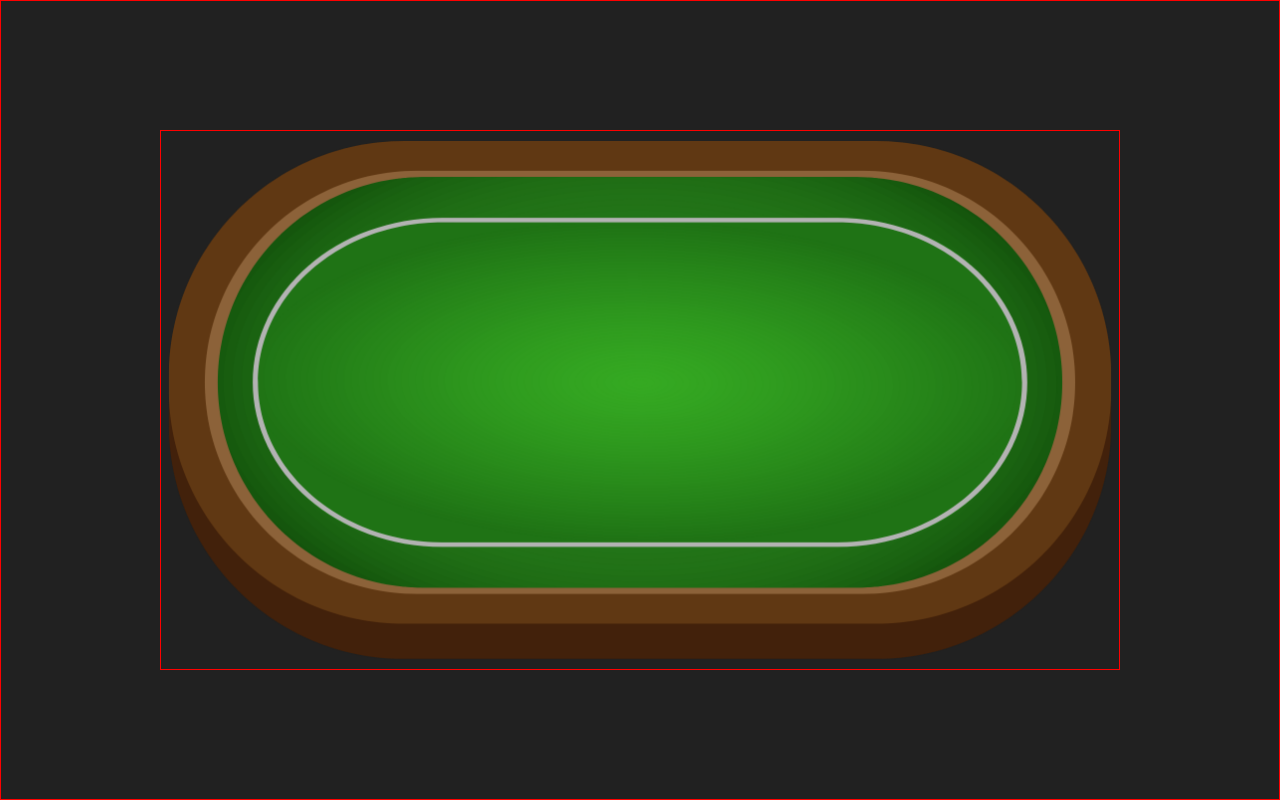
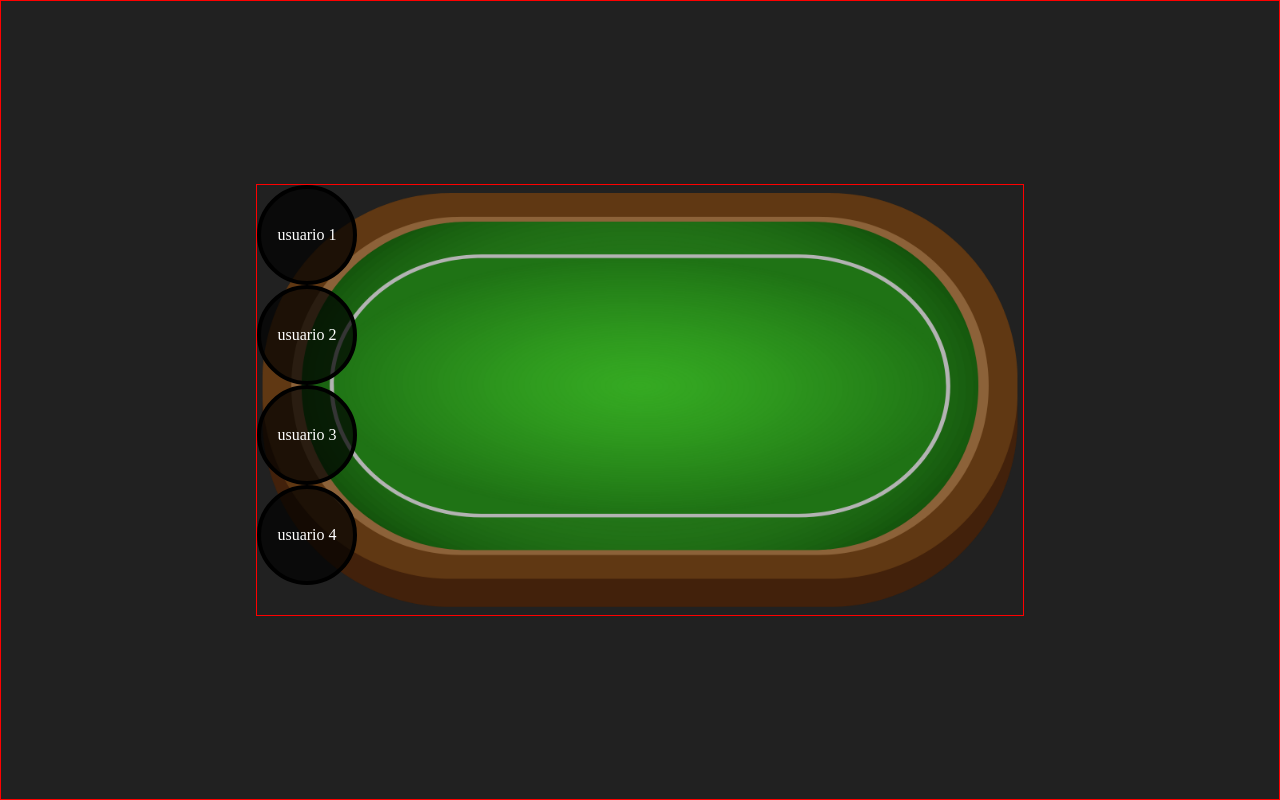
Before and after one commit to igor083/Texas_Holdem, a React (Vite) app: page / in a window 1280 px wide. Built offline with nearby package versions, Linux system fonts and the light colour scheme.

Commit message:
add players

```diff
--- a/src/App/index.tsx
+++ b/src/App/index.tsx
@@ -1,10 +1,34 @@
+import { useEffect, useState } from "react";
+import { Player, PlayerType } from "../components/Player";
 import styles from "./style.module.scss";
 
 
 export function App() {
+   const [players, setPlayers] = useState<PlayerType[]>([]);
+
+   useEffect(() => {
+      setPlayers([
+         {name: "usuario 1"},
+         {name: "usuario 2"},
+         {name: "usuario 3"},
+         {name: "usuario 4"}
+      ]);
+   }, []);
+
+
+   useEffect(() => {
+      if (players.length > 7) {
+         alert("O números maximo de players foi atingido");
+      }
+   }, [players]);
+
    return (
       <div className={styles.table}>
+         <img src={"/images/table.png"} />
 
+         {
+            players.map(player => <Player {...player} />)
+         }
       </div>
    )
 }
--- a/src/App/style.module.scss
+++ b/src/App/style.module.scss
@@ -1,12 +1,13 @@
 .table {
-  width: 960px;
-  height: 540px;
+  width: calc(960px / 1.25);
+  height: calc(540px / 1.25);
   border: solid 1px red;
 
-  background-image: url("/images/table.png");
-  background-size: contain;
-  background-repeat: no-repeat;
-  background-position: center;
+  position: relative;
 
-  position: relative;
+  img {
+    width: 100%;
+    height: 100%;
+    position: absolute;
+  }
 }
--- /dev/null
+++ b/src/components/Player/index.tsx
@@ -0,0 +1,16 @@
+import styles from "./style.module.scss";
+
+
+export interface PlayerType {
+  name: string;
+}
+
+export function Player({ name }: PlayerType) {
+  //logica para o jogador
+
+  return (
+    <div className={styles.playerContainer}>
+      {name}
+    </div>
+  );
+}
--- /dev/null
+++ b/src/components/Player/style.module.scss
@@ -0,0 +1,15 @@
+.playerContainer {
+  width: 100px;
+  height: 100px;
+  border-radius: 50%;
+  background-color: rgba(0, 0, 0, 0.7);
+
+  border: solid 4px black;
+  color: white;
+
+  display: flex;
+  align-items: center;
+  justify-content: center;
+
+  position: inherit;
+}
```
Also changed, not shown: src/components/Card.tsx (deleted, +0 -30 lines), src/components/Player.tsx (deleted, +0 -27 lines).
